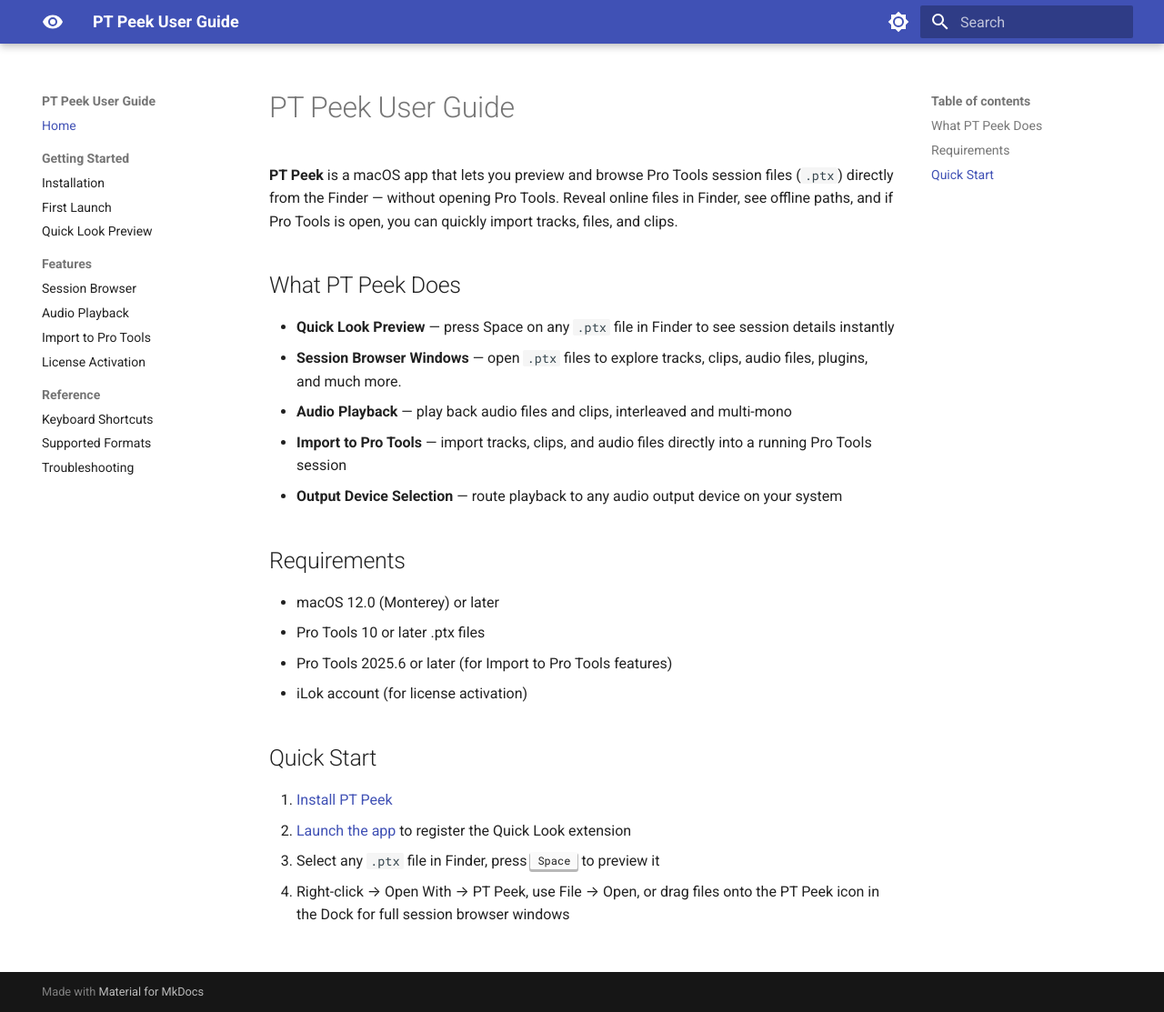
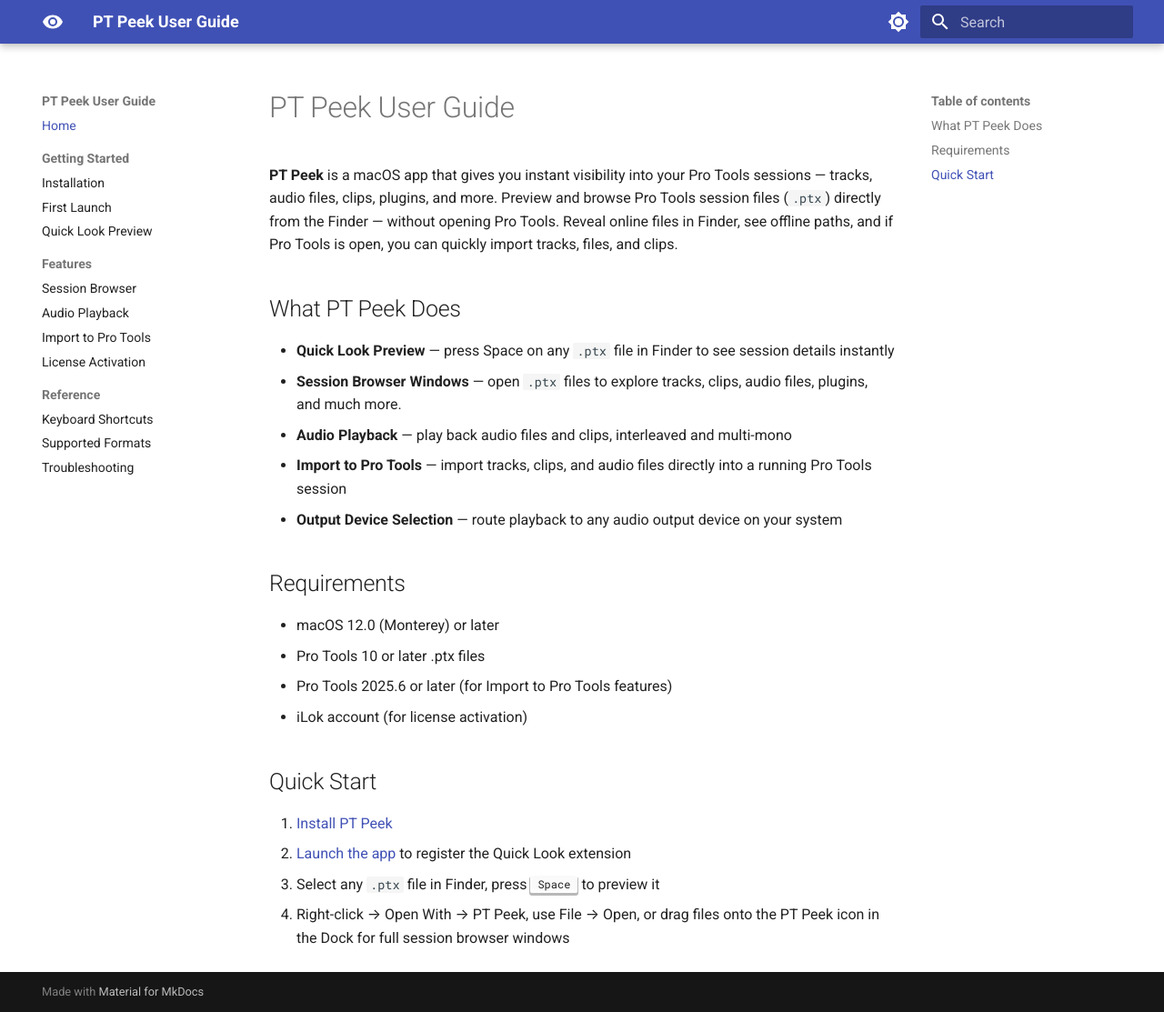
Before and after one commit to neyrinckaudio/docs-pt-peek, an MkDocs documentation site: the page built from docs/index.md, in a window 1280 px wide and 1113 px high. Shown: the whole window at 91% size. Built offline with MkDocs 1.6.1 and Material for MkDocs 9.7.7, drawn with Linux system fonts in a browser that asks for light colours.

Commit message:
intro update

```diff
--- a/docs/index.md
+++ b/docs/index.md
@@ -1,6 +1,6 @@
 # PT Peek User Guide
 
-**PT Peek** is a macOS app that lets you preview and browse Pro Tools session files (`.ptx`) directly from the Finder — without opening Pro Tools. Reveal online files in Finder, see offline paths, and if Pro Tools is open, you can quickly import tracks, files, and clips.
+**PT Peek** is a macOS app that gives you instant visibility into your Pro Tools sessions — tracks, audio files, clips, plugins, and more. Preview and browse Pro Tools session files (`.ptx`) directly from the Finder — without opening Pro Tools. Reveal online files in Finder, see offline paths, and if Pro Tools is open, you can quickly import tracks, files, and clips.
 
 ## What PT Peek Does
 
```
Also changed, not shown: site/index.html, site/search/search_index.json.
